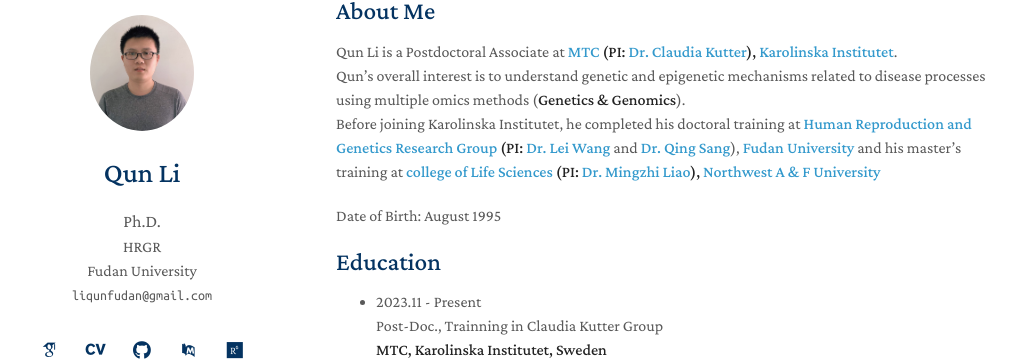
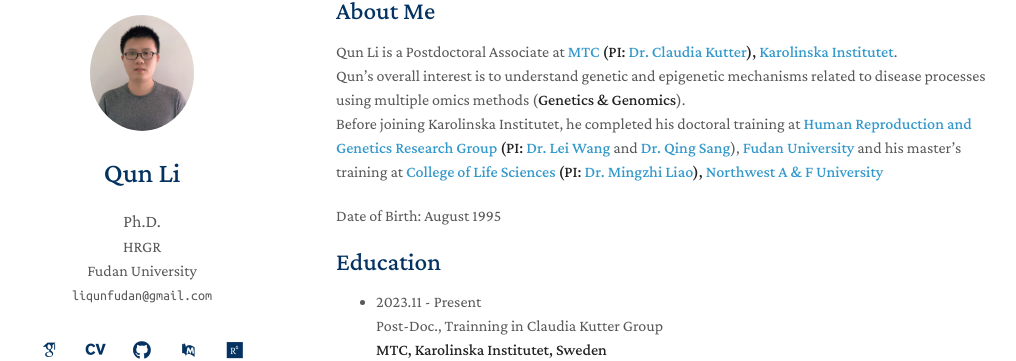
Before and after one commit to liqunbio/liqunbio.github.io, a Jekyll site: the page built from index.md, in a window 1280 px wide and 900 px high. Shown: the part 69-430 px from the top of the window, without its empty margins (134-1150 px from the left). Built offline with Jekyll 4.4.1, drawn with Linux system fonts in a browser that asks for light colours; some web fonts are replaced; comment, search, counter and statistics services are not loaded; our own code applies the rules of GitHub Pages for plain Markdown files.

```diff
--- a/index.md
+++ b/index.md
@@ -6,7 +6,7 @@ layout: homepage
 
 Qun Li is a Postdoctoral Associate at **[MTC](https://ki.se/mtc) (PI: [Dr. Claudia Kutter](https://www.scilifelab.se/researchers/claudia-kutter/)), [Karolinska Institutet](https://ki.se/)**. <br>
 Qun's overall interest is to understand genetic and epigenetic mechanisms related to disease processes using multiple omics methods (**Genetics & Genomics**). <br>
-Before joining Karolinska Institutet, he completed his doctoral training at **[Human Reproduction and Genetics Research Group](https://reprod-genet.fudan.edu.cn/) (PI: [Dr. Lei Wang](https://reprod-genet.fudan.edu.cn/laben/c5/0f/c23194a247055/page.htm)** and **[Dr. Qing Sang](https://reprod-genet.fudan.edu.cn/laben/c5/10/c23194a247056/page.htm)**), **[Fudan University](https://www.fudan.edu.cn/)** and his master's training at **[college of Life Sciences](https://sm.nwafu.edu.cn/index.htm) (PI: [Dr. Mingzhi Liao](https://sm.nwafu.edu.cn/szdw/js2/389648.htm)), [Northwest A & F University](https://www.nwsuaf.edu.cn/)** <br>
+Before joining Karolinska Institutet, he completed his doctoral training at **[Human Reproduction and Genetics Research Group](https://reprod-genet.fudan.edu.cn/) (PI: [Dr. Lei Wang](https://reprod-genet.fudan.edu.cn/laben/c5/0f/c23194a247055/page.htm)** and **[Dr. Qing Sang](https://reprod-genet.fudan.edu.cn/laben/c5/10/c23194a247056/page.htm)**), **[Fudan University](https://www.fudan.edu.cn/)** and his master's training at **[College of Life Sciences](https://sm.nwafu.edu.cn/index.htm) (PI: [Dr. Mingzhi Liao](https://sm.nwafu.edu.cn/szdw/js2/389648.htm)), [Northwest A & F University](https://www.nwsuaf.edu.cn/)** <br>
 
 Date of Birth: August 1995 <br>
 
```
